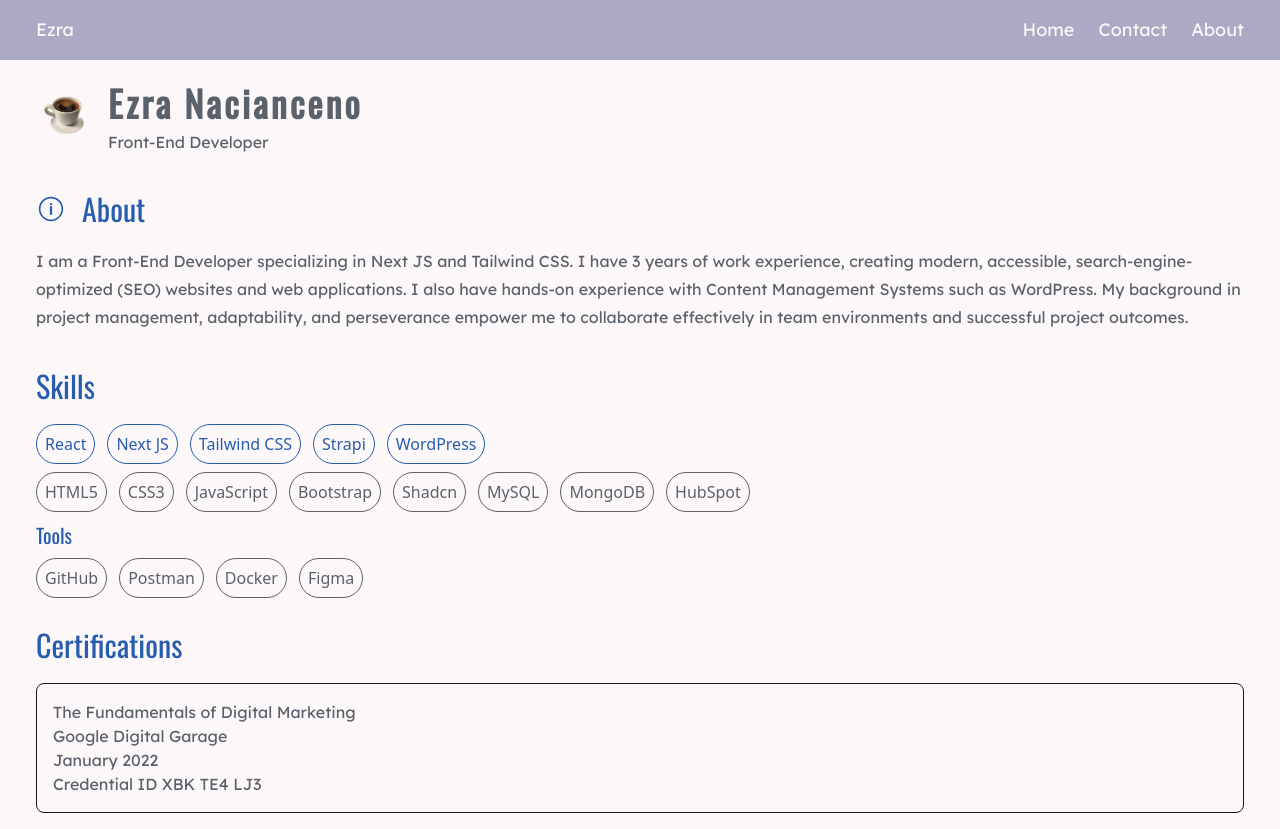
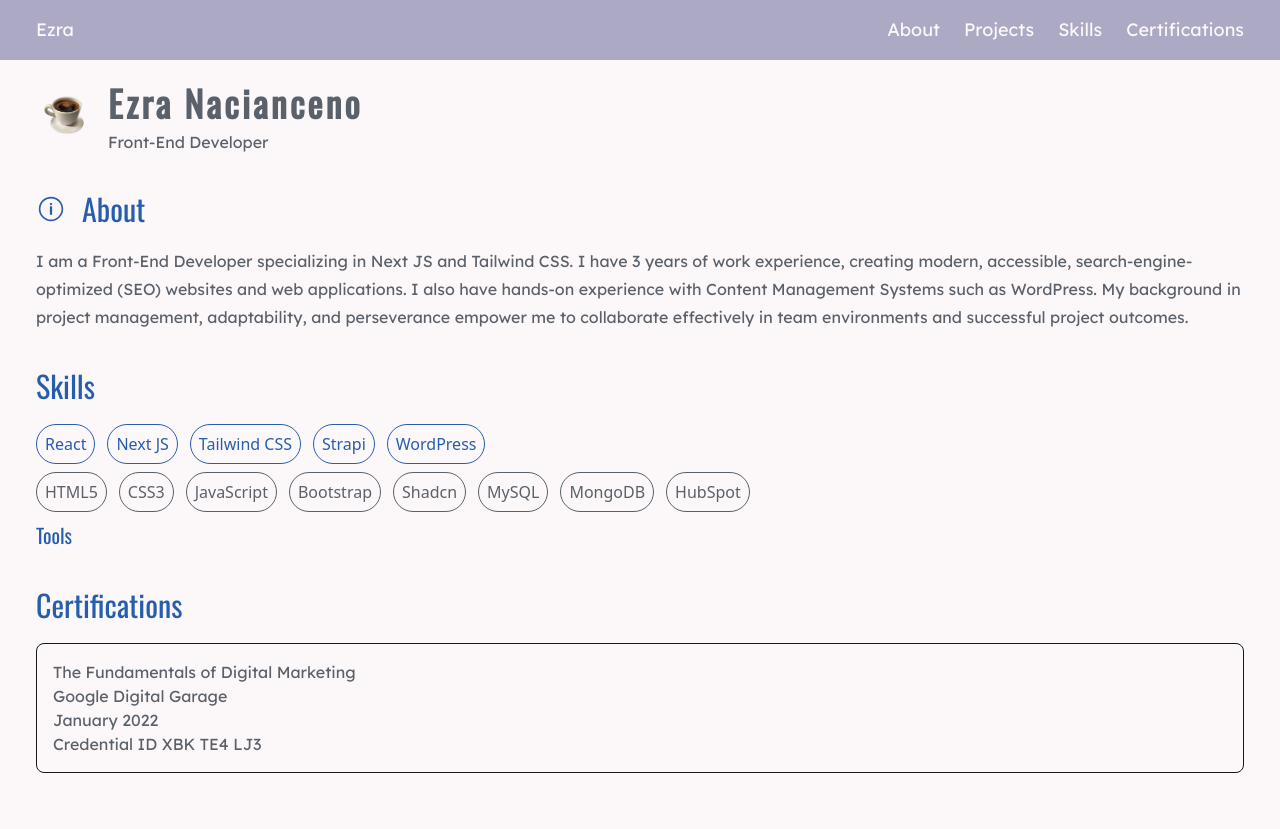
Before and after one commit to ezranacianceno/online-portfolio, a Next.js app: page / in a window 1280 px wide. After the commit the page ends 800 px from the top, so only its background shows below. Built offline with nearby package versions, Linux system fonts and the light colour scheme.

Commit message:
Update Navbar with new section IDs

```diff
--- a/components/About.js
+++ b/components/About.js
@@ -2,7 +2,7 @@ import { IoIosInformationCircleOutline } from 'react-icons/io';
 
 export default function About() {
     return (
-        <div className="flex flex-col gap-4">
+        <section id="about" className="flex flex-col gap-4">
             <div className="flex items-center gap-4">
                 <IoIosInformationCircleOutline
                     className="text-denim"
@@ -20,6 +20,6 @@ export default function About() {
                 collaborate effectively in team environments and successful
                 project outcomes.
             </p>
-        </div>
+        </section>
     );
 }
--- a/components/Certifications.js
+++ b/components/Certifications.js
@@ -1,6 +1,6 @@
 export default function Certifications() {
     return (
-        <div className="flex flex-col gap-4">
+        <section id="certifications" className="flex flex-col gap-4">
             <h2>Certifications</h2>
             <div className="border rounded-lg p-4">
                 <p>The Fundamentals of Digital Marketing</p>
@@ -8,6 +8,6 @@ export default function Certifications() {
                 <p>January 2022</p>
                 <p>Credential ID XBK TE4 LJ3</p>
             </div>
-        </div>
+        </section>
     );
 }
--- a/components/Navbar.js
+++ b/components/Navbar.js
@@ -6,7 +6,7 @@ import { useState } from 'react';
 export default function Navbar() {
     const [isOpen, setIsOpen] = useState(false);
     return (
-        <nav className="bg-rose-quartz text-white text-lg">
+        <nav className="bg-rose-quartz text-white text-lg sticky top-0">
             <div className="container p-4 flex justify-between">
                 <Link href="/">Ezra</Link>
                 <div className="flex items-center">
@@ -23,41 +23,46 @@ export default function Navbar() {
                     {/* Mobile Menu */}
                     {isOpen && (
                         <div className="">
-                            <ul className="flex flex-col md:hidden gap-6 w-1/2 absolute z-[99] top-14 right-0 p-4 h-full bg-rose-quartz/80">
+                            <ul className="flex flex-col md:hidden gap-6 w-1/2 absolute z-[99] top-14 right-0 p-4 h-screen bg-rose-quartz/80">
                                 <li>
                                     <Link
-                                        href="#home"
+                                        href="#about"
                                         onClick={() => {
-                                            // e.preventDefault();
-                                            // document
-                                            //     .getElementById('home')
-                                            //     .scrollIntoView({
-                                            //         behavior: 'smooth',
-                                            //     });
                                             setIsOpen(!isOpen);
                                         }}
                                         className="w-full flex"
                                     >
-                                        Home
+                                        About
                                     </Link>
                                 </li>
                                 <li>
                                     <Link
-                                        href="#contact"
+                                        href="#projects"
+                                        onClick={() => {
+                                            setIsOpen(!isOpen);
+                                        }}
+                                        className="w-full flex"
+                                    >
+                                        Projects
+                                    </Link>
+                                </li>
+                                <li>
+                                    <Link
+                                        href="#skills"
                                         onClick={() => setIsOpen(!isOpen)}
                                         className="w-full flex"
                                     >
                                         {' '}
-                                        Contact
+                                        Skills
                                     </Link>
                                 </li>
                                 <li>
                                     <Link
-                                        href="#about"
+                                        href="#certifications"
                                         onClick={() => setIsOpen(!isOpen)}
                                         className="w-full flex"
                                     >
-                                        About
+                                        Certifications
                                     </Link>
                                 </li>
                             </ul>
@@ -67,13 +72,16 @@ export default function Navbar() {
                 {/* Desktop Menu */}
                 <ul className="hidden md:flex gap-6">
                     <li>
-                        <Link href="#home">Home</Link>
+                        <Link href="#about">About</Link>
                     </li>
                     <li>
-                        <Link href="#contact">Contact</Link>
+                        <Link href="#projects">Projects</Link>
                     </li>
                     <li>
-                        <Link href="#about">About</Link>
+                        <Link href="#skills">Skills</Link>
+                    </li>
+                    <li>
+                        <Link href="#certifications">Certifications</Link>
                     </li>
                 </ul>
             </div>
--- /dev/null
+++ b/components/Projects.js
@@ -0,0 +1,42 @@
+import Image from 'next/image';
+import Link from 'next/link';
+
+export default function Projects() {
+    return (
+        <section id="projects" className="flex flex-col gap-4">
+            <h2>Projects</h2>
+            <Link href="https://upria.sence1.com/" target="_blank">
+                <div className="border flex flex-col gap-4 border-gray-300 p-6 rounded-2xl">
+                    <p className="text-xl text-denim underline">Upria</p>
+                    <Image
+                        src="/img_upria.png"
+                        width={300}
+                        height={300}
+                        alt="Preview image of Upria's webiste"
+                        className="w-full"
+                    />
+                    <p>
+                        Upria is a full-stack real estate platform designed for
+                        real estate agents to manage property listings and
+                        client inquiries efficiently.
+                    </p>
+                    <p>Tech Stack:</p>
+                    <ul className="flex flex-wrap gap-y-2 mt-1 text-dark-grey">
+                        <li className="border rounded-full p-2 mr-3">
+                            Next JS
+                        </li>
+                        <li className="border rounded-full p-2 mr-3">
+                            Tailwind CSS
+                        </li>
+                        <li className="border rounded-full p-2 mr-3">Shadcn</li>
+                        <li className="border rounded-full p-2 mr-3">
+                            Laravel
+                        </li>
+                        <li className="border rounded-full p-2 mr-3">MySQL</li>
+                        <li className="border rounded-full p-2 mr-3">Docker</li>
+                    </ul>
+                </div>
+            </Link>
+        </section>
+    );
+}
--- a/components/Skills.js
+++ b/components/Skills.js
@@ -1,6 +1,6 @@
 export default function Skills() {
     return (
-        <div className="flex flex-col gap-4">
+        <section id="skills" className="flex flex-col gap-4">
             <h2>Skills</h2>
             <p className="font-sans leading-10 text-denim">
                 <span className="border rounded-full p-2 mr-3">React</span>
@@ -23,12 +23,6 @@ export default function Skills() {
             </p>
 
             <h3 className="">Tools</h3>
-            <p className="font-sans">
-                <span className="border rounded-full p-2 mr-3">GitHub</span>
-                <span className="border rounded-full p-2 mr-3">Postman</span>
-                <span className="border rounded-full p-2 mr-3">Docker</span>
-                <span className="border rounded-full p-2 mr-3">Figma</span>
-            </p>
-        </div>
+        </section>
     );
 }
```
